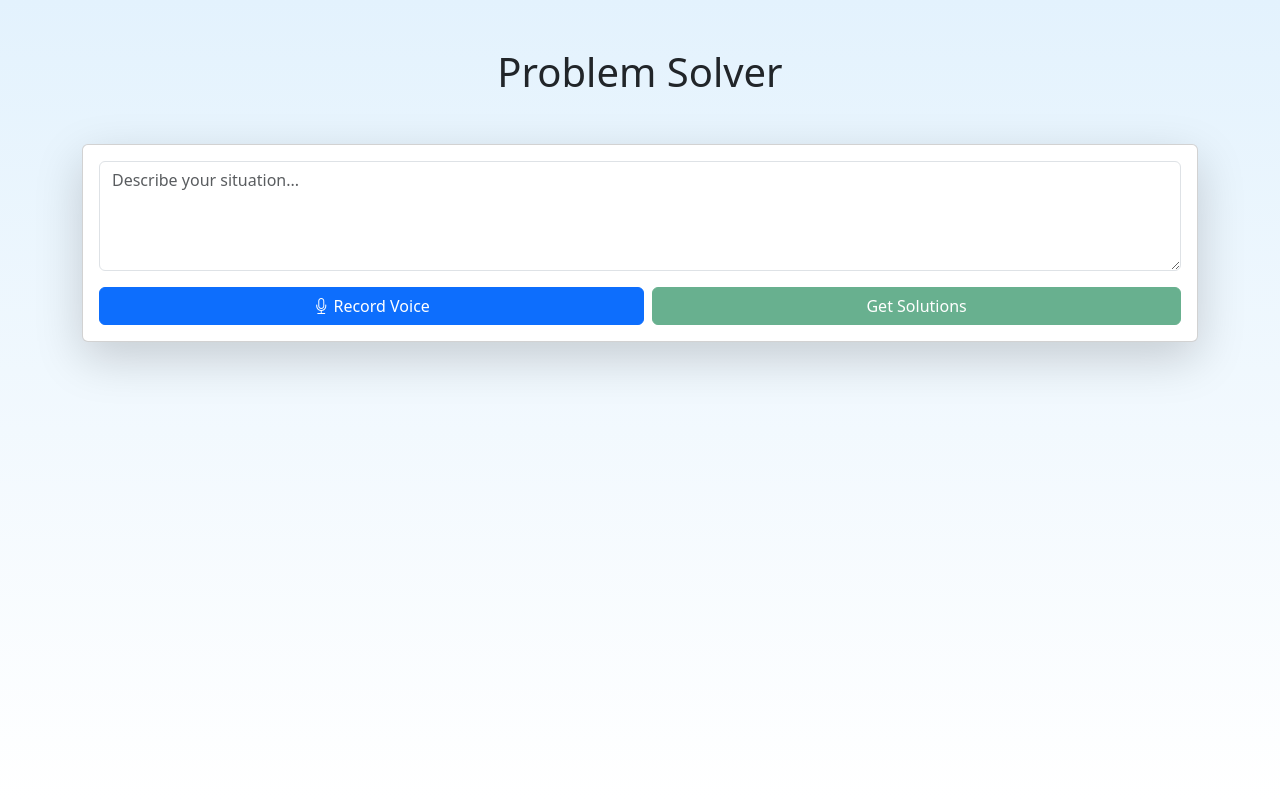
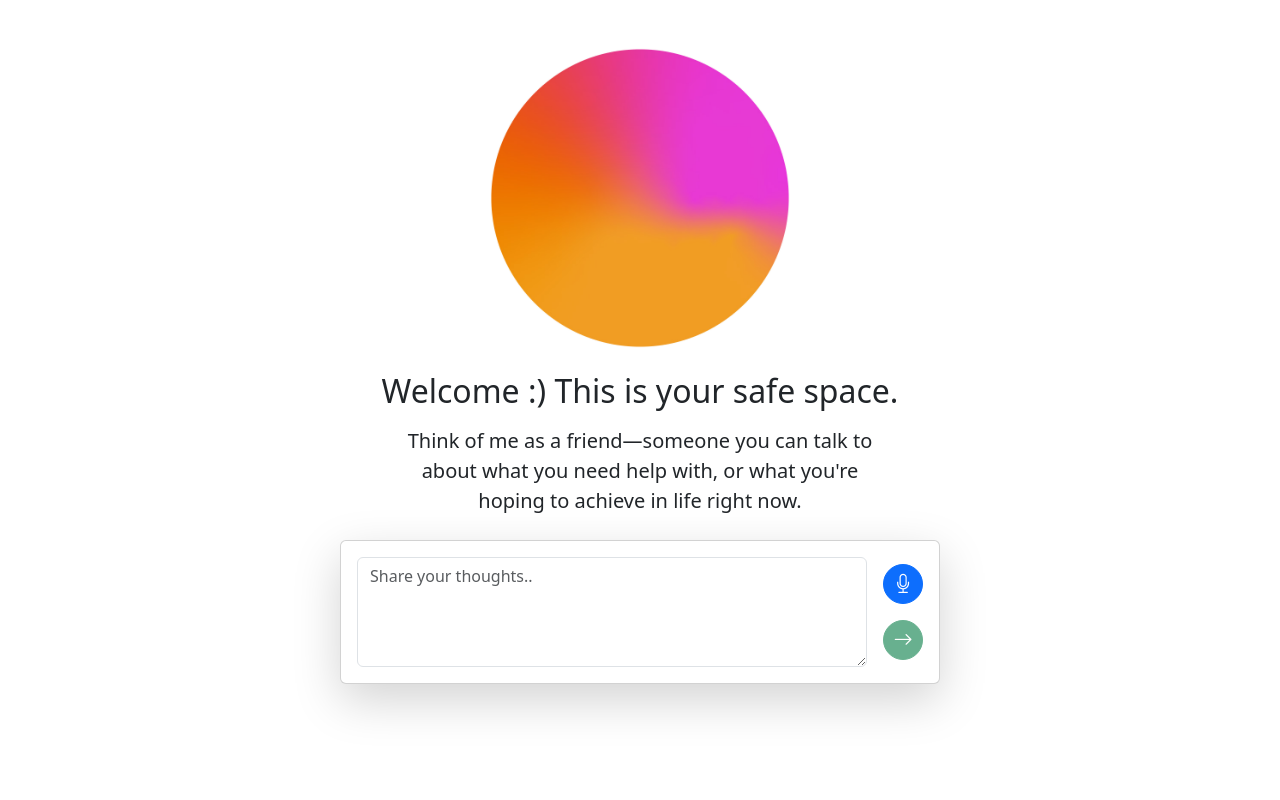
Before and after one commit to Kosh147/confessionai, a Flask app: page / in a window 1280 px wide. Run offline with Flask 3, Linux system fonts and the light colour scheme.

Commit message:
Second commit

```diff
--- a/app.py
+++ b/app.py
@@ -5,6 +5,7 @@ from werkzeug.utils import secure_filename
 from mistralai.client import MistralClient
 from mistralai.models.chat_completion import ChatMessage
 from dotenv import load_dotenv
+import json
 
 # Load environment variables
 load_dotenv()
@@ -20,24 +21,29 @@ mistral_client = MistralClient(api_key=os.getenv("MISTRAL_API_KEY"))
 os.makedirs(app.config['UPLOAD_FOLDER'], exist_ok=True)
 
 def identify_problems(text):
-    """Use Mistral AI to identify problems from the input text."""
+    """Use Mistral AI to identify problems and categories from the input text."""
     messages = [
-        ChatMessage(role="system", content="You are a helpful assistant that identifies specific problems from user inpssut. Return only a JSON array of problem strings, nothing else."),
-        ChatMessage(role="user", content=f"Identify specific problems from this text. Star them as a statement that looks like 'I have...': {text}")
+        ChatMessage(
+            role="system",
+            content=(
+                "You are a helpful assistant that identifies specific problems from user input. "
+                "Return a JSON array of objects, each with 'problem' (a statement like 'I have...') "
+                "and 'category' (one word, e.g. 'Health', 'Money', 'Activity', 'Social', 'Work', 'Other'). "
+                "Example: [{\"problem\": \"I have little free time\", \"category\": \"Time\"}]. "
+                "Do not include any explanation."
+            )
+        ),
+        ChatMessage(role="user", content=f"Identify specific problems and their category from this text: {text}")
     ]
-
     response = mistral_client.chat(
         model="mistral-tiny",
         messages=messages,
     )
-
     try:
-        # Extract the JSON array from the response
-        problems = eval(response.choices[0].message.content)
+        problems = json.loads(response.choices[0].message.content)
         return problems
-    except:
-        # Fallback to basic problem identification if JSON parsing fails
-        return ["Unable to identify specific problems"]
+    except Exception:
+        return [{"problem": "Unable to identify specific problems", "category": "Other"}]
 
 def generate_solution(problem):
     """Use Mistral AI to generate a step-by-step solution for a specific problem."""
@@ -45,20 +51,16 @@ def generate_solution(problem):
         ChatMessage(role="system", content="You are a helpful assistant that provides detailed, step-by-step solutions to problems. Format your response as a JSON object with 'steps' array."),
         ChatMessage(role="user", content=f"Provide short, step-by-step action plan as a solution for this problem. Only specific actions. If no solution available answer that you are unable to solve it: {problem}")
     ]
-
     response = mistral_client.chat(
         model="mistral-tiny",
         messages=messages,
     )
-
     try:
-        # Extract the JSON object from the response
-        solution = eval(response.choices[0].message.content)
+        solution = json.loads(response.choices[0].message.content)
         return solution
-    except:
-        # Fallback to basic solution if JSON parsing fails
+    except Exception:
         return {
-            "steps": ["Unable to generate detailed solution"],
+            "steps": ["Unable to generate detailed solution"]
         }
 
 @app.route('/')
@@ -83,16 +85,12 @@ def get_solution():
 def process_audio():
     if 'audio' not in request.files:
         return jsonify({'error': 'No audio file provided'}), 400
-
     audio_file = request.files['audio']
     if audio_file.filename == '':
         return jsonify({'error': 'No selected file'}), 400
-
     filename = secure_filename(audio_file.filename)
     filepath = os.path.join(app.config['UPLOAD_FOLDER'], filename)
     audio_file.save(filepath)
-
-    # Convert speech to text
     recognizer = sr.Recognizer()
     with sr.AudioFile(filepath) as source:
         audio_data = recognizer.record(source)
@@ -108,7 +106,6 @@ def process_audio():
         except sr.RequestError as e:
             return jsonify({'error': f'Could not request results: {str(e)}'}), 500
         finally:
-            # Clean up the audio file
             os.remove(filepath)
 
 if __name__ == '__main__':
--- a/templates/index.html
+++ b/templates/index.html
@@ -9,55 +9,150 @@
     <!-- Bootstrap Icons -->
     <link href="https://cdn.jsdelivr.net/npm/bootstrap-icons@1.11.3/font/bootstrap-icons.css" rel="stylesheet">
     <style>
-        .gradient-bg {
-            background: linear-gradient(to bottom, #e3f2fd, #ffffff);
+        body {
+            background: #fff !important;
         }
         .problem-card {
             background-color: #f8f9fa;
+            cursor: default;
+            transition: all 0.3s ease;
+            display: flex;
+            align-items: center;
+            justify-content: space-between;
+            gap: 0.5rem;
+        }
+        .problem-category {
+            display: inline-block;
+            padding: 0.25em 0.75em;
+            border-radius: 999px;
+            font-size: 0.85em;
+            font-weight: 500;
+            color: #fff;
+            margin-right: 0.75em;
+        }
+        .category-activity { background: #ff9800; }
+        .category-health { background: #4caf50; }
+        .category-money { background: #2196f3; }
+        .category-social { background: #e91e63; }
+        .category-work { background: #9c27b0; }
+        .category-other { background: #607d8b; }
+        .solve-logo {
+            width: 30px;
+            height: 30px;
+            border-radius: 50%;
+            object-fit: cover;
+            margin-right: 0.3em;
             cursor: pointer;
-            transition: all 0.3s ease;
         }
-        .problem-card:hover {
-            background-color: #e9ecef;
-            transform: translateY(-2px);
+        .solve-btn {
+            display: flex;
+            align-items: center;
+            gap: 0.2em;
+            cursor: pointer;
+            border: none;
+            background: none;
+            color: #007bff;
+            font-weight: 500;
+            font-size: 1em;
         }
-        .solution-card {
-            background-color: #e3f2fd;
+        .solve-btn:hover .solve-logo {
+            box-shadow: 0 0 0 2px #007bff33;
         }
         .loading-spinner {
             display: none;
             width: 1.5rem;
             height: 1.5rem;
         }
+        .circle-btn {
+            width: 40px;
+            height: 40px;
+            border-radius: 50%;
+            display: flex;
+            align-items: center;
+            justify-content: center;
+            padding: 0;
+            font-size: 1.2rem;
+        }
+        .welcome-img {
+            width: 300px;
+            height: 300px;
+            object-fit: cover;
+            border-radius: 50%;
+            display: block;
+            margin-left: auto;
+            margin-right: auto;
+        }
+        #solutionSection {
+            scroll-margin-top: 120px;
+        }
+        .step-block {
+            background: #f3f6fa;
+            border-radius: 1em;
+            padding: 1em;
+            margin-bottom: 1em;
+            cursor: pointer;
+            transition: background 0.2s, box-shadow 0.2s;
+            border: 1px solid #e0e0e0;
+            display: flex;
+            align-items: center;
+            gap: 0.7em;
+        }
+        .step-block.done {
+            background: #d1e7dd;
+            text-decoration: line-through;
+            color: #6c757d;
+        }
+        .step-check {
+            width: 1.5em;
+            height: 1.5em;
+            border-radius: 50%;
+            border: 2px solid #198754;
+            display: flex;
+            align-items: center;
+            justify-content: center;
+            background: #fff;
+            font-size: 1.2em;
+        }
+        .step-block.done .step-check {
+            background: #198754;
+            color: #fff;
+        }
     </style>
 </head>
-<body class="gradient-bg min-vh-100">
+<body>
     <div class="container py-5">
-        <h1 class="text-center mb-5">Problem Solver</h1>
-
-        <div class="card shadow-lg mb-5">
+        <!-- Welcome Screen with Input -->
+        <div id="welcomeScreen" class="text-center mb-5">
+            <img src="/static/welcome_page_character.jpg" alt="Welcome" class="welcome-img mb-4" width="300" height="300">
+            <h2>Welcome :) This is your safe space.</h2>
+            <p class="lead mt-3 mb-4">
+                Think of me as a friend—someone you can talk to<br>
+                about what you need help with, or what you're<br>
+                hoping to achieve in life right now.
+            </p>
+            <div class="card shadow-lg mx-auto" style="max-width: 600px;">
                 <div class="card-body">
-                <div class="row g-3">
-                    <div class="col-12">
-                        <textarea id="inputText" class="form-control" rows="4"
-                                placeholder="Describe your situation..."></textarea>
+                    <div class="row g-3 align-items-center">
+                        <div class="col">
+                            <textarea id="inputText" class="form-control" rows="4" placeholder="Share your thoughts.."></textarea>
                         </div>
-                    <div class="col-12 d-flex gap-2">
-                        <button id="recordButton" class="btn btn-primary flex-grow-1">
-                            <i class="bi bi-mic"></i> Record Voice
+                        <div class="col-auto d-flex flex-column gap-2">
+                            <button id="recordButton" class="btn btn-primary circle-btn mb-2" title="Record Voice">
+                                <i class="bi bi-mic"></i>
                             </button>
-                        <button id="processButton" class="btn btn-success flex-grow-1" disabled>
+                            <button id="processButton" class="btn btn-success circle-btn" disabled title="Get Solutions">
                                 <span class="spinner-border spinner-border-sm loading-spinner" role="status" aria-hidden="true"></span>
-                            <span class="button-text">Get Solutions</span>
+                                <span class="button-text"><i class="bi bi-arrow-right"></i></span>
                             </button>
                         </div>
                     </div>
                 </div>
             </div>
+        </div>
 
-        <div id="results" class="row g-4" style="display: none;">
-            <div class="col-md-6">
-                <div class="card shadow-lg h-100">
+        <!-- Problems Block (full width) -->
+        <div id="results" style="display: none;">
+            <div class="card shadow-lg mb-4 w-100">
                 <div class="card-header">
                     <h2 class="h4 mb-0">Identified Problems</h2>
                 </div>
@@ -66,16 +161,14 @@
                     </ul>
                 </div>
             </div>
-            </div>
-            <div class="col-md-6">
-                <div class="card shadow-lg h-100">
+            <!-- Solutions Block below problems -->
+            <div id="solutionSection" class="card shadow-lg mb-4 w-100" style="display:none;">
                 <div class="card-header">
-                        <h2 class="h4 mb-0">Solution</h2>
+                    <h2 class="h5 mb-0" id="selectedProblemTitle"></h2>
                 </div>
                 <div class="card-body">
                     <div id="solutionContent">
-                            <p class="text-muted">Click on a problem to see its solution</p>
-                        </div>
+                        <p class="text-muted">Click on the logo or "Solve" to see a solution</p>
                     </div>
                 </div>
             </div>
@@ -96,6 +189,24 @@
         const solutionContent = document.getElementById('solutionContent');
         const loadingSpinner = document.querySelector('.loading-spinner');
         const buttonText = document.querySelector('.button-text');
+        const welcomeScreen = document.getElementById('welcomeScreen');
+        const solutionSection = document.getElementById('solutionSection');
+        const selectedProblemTitle = document.getElementById('selectedProblemTitle');
+        let lastProblems = [];
+        let lastCategories = [];
+        let currentSteps = [];
+        let stepDone = [];
+
+        // Map LLM categories to color classes
+        function getCategoryClass(category) {
+            const cat = (category || '').toLowerCase();
+            if (cat === 'activity') return 'category-activity';
+            if (cat === 'health') return 'category-health';
+            if (cat === 'money') return 'category-money';
+            if (cat === 'social') return 'category-social';
+            if (cat === 'work') return 'category-work';
+            return 'category-other';
+        }
 
         // Enable/disable process button based on input
         inputText.addEventListener('input', () => {
@@ -106,7 +217,7 @@
         recordButton.addEventListener('click', async () => {
             if (mediaRecorder && mediaRecorder.state === 'recording') {
                 mediaRecorder.stop();
-                recordButton.innerHTML = '<i class="bi bi-mic"></i> Record Voice';
+                recordButton.innerHTML = '<i class="bi bi-mic"></i>';
                 recordButton.classList.remove('btn-danger');
                 recordButton.classList.add('btn-primary');
             } else {
@@ -146,7 +257,7 @@
                     };
 
                     mediaRecorder.start();
-                    recordButton.innerHTML = '<i class="bi bi-stop-circle"></i> Stop Recording';
+                    recordButton.innerHTML = '<i class="bi bi-stop-circle"></i>';
                     recordButton.classList.remove('btn-primary');
                     recordButton.classList.add('btn-danger');
                 } catch (err) {
@@ -171,6 +282,10 @@
                 });
                 const data = await response.json();
                 displayProblems(data.problems);
+                // Scroll to problems
+                setTimeout(() => {
+                    results.scrollIntoView({ behavior: 'smooth' });
+                }, 100);
             } catch (error) {
                 alert('Error processing text');
             } finally {
@@ -180,22 +295,34 @@
 
         function setLoading(isLoading) {
             loadingSpinner.style.display = isLoading ? 'inline-block' : 'none';
-            buttonText.textContent = isLoading ? 'Processing...' : 'Get Solutions';
+            buttonText.innerHTML = isLoading ? '<span class="visually-hidden">Processing...</span>' : '<i class="bi bi-arrow-right"></i>';
             processButton.disabled = isLoading;
         }
 
         function displayProblems(problems) {
-            problemsList.innerHTML = problems.map(problem =>
-                `<li class="list-group-item problem-card" onclick="getSolution('${problem.replace(/'/g, "\\'")}')">
-                    ${problem}
-                </li>`
-            ).join('');
-
-            solutionContent.innerHTML = '<p class="text-muted">Click on a problem to see its solution</p>';
-            results.style.display = 'flex';
+            lastProblems = problems.map(p => p.problem);
+            lastCategories = problems.map(p => p.category);
+            problemsList.innerHTML = problems.map((item, idx) => {
+                const catClass = getCategoryClass(item.category);
+                return `<li class="list-group-item problem-card">
+                    <span>
+                        <span class="problem-category ${catClass}">${item.category}</span>
+                        <span>${item.problem}</span>
+                    </span>
+                    <button class="solve-btn" onclick="solveProblem(${idx})">
+                        <img src='/static/welcome_page_character.jpg' class='solve-logo' width='30' height='30' alt='Solve'>
+                        Solve
+                    </button>
+                </li>`;
+            }).join('');
+            solutionContent.innerHTML = '<p class="text-muted">Click on the logo or "Solve" to see a solution</p>';
+            solutionSection.style.display = 'none';
+            results.style.display = 'block';
         }
 
-        async function getSolution(problem) {
+        window.solveProblem = async function(idx) {
+            const problem = lastProblems[idx];
+            selectedProblemTitle.textContent = problem;
             try {
                 setLoading(true);
                 const response = await fetch('/get_solution', {
@@ -206,28 +333,36 @@
                     body: JSON.stringify({ problem })
                 });
                 const data = await response.json();
-
-                let solutionHtml = '';
-                data.steps.forEach(step => {
-                    solutionHtml += `<li class="mb-2">${step}</li>`;
-                });
-                solutionHtml += '</ol>';
-
-                if (data.resources && data.resources.length > 0) {
-                    solutionHtml += '<h3 class="h5 mb-3">Resources:</h3><ul>';
-                    data.resources.forEach(resource => {
-                        solutionHtml += `<li class="mb-2">${resource}</li>`;
-                    });
-                    solutionHtml += '</ul>';
-                }
-
-                solutionContent.innerHTML = solutionHtml;
+                currentSteps = data.steps;
+                stepDone = Array(currentSteps.length).fill(false);
+                renderSteps();
+                solutionSection.style.display = 'block';
+                // Scroll to solution
+                setTimeout(() => {
+                    solutionSection.scrollIntoView({ behavior: 'smooth' });
+                }, 100);
             } catch (error) {
                 solutionContent.innerHTML = '<p class="text-danger">Error loading solution</p>';
             } finally {
                 setLoading(false);
             }
         }
+
+        function renderSteps() {
+            let html = '<h3 class="h5 mb-3">Steps:</h3>';
+            currentSteps.forEach((step, i) => {
+                html += `<div class="step-block${stepDone[i] ? ' done' : ''}" onclick="toggleStep(${i})">
+                    <span class="step-check">${stepDone[i] ? '<i class=\'bi bi-check-lg\'></i>' : ''}</span>
+                    <span>${step}</span>
+                </div>`;
+            });
+            solutionContent.innerHTML = html;
+        }
+
+        window.toggleStep = function(i) {
+            stepDone[i] = !stepDone[i];
+            renderSteps();
+        }
     </script>
 </body>
 </html>
```
Also changed, not shown: static/welcome_page_character.jpg (added). Lines whose indentation alone changed are shown as unchanged.
